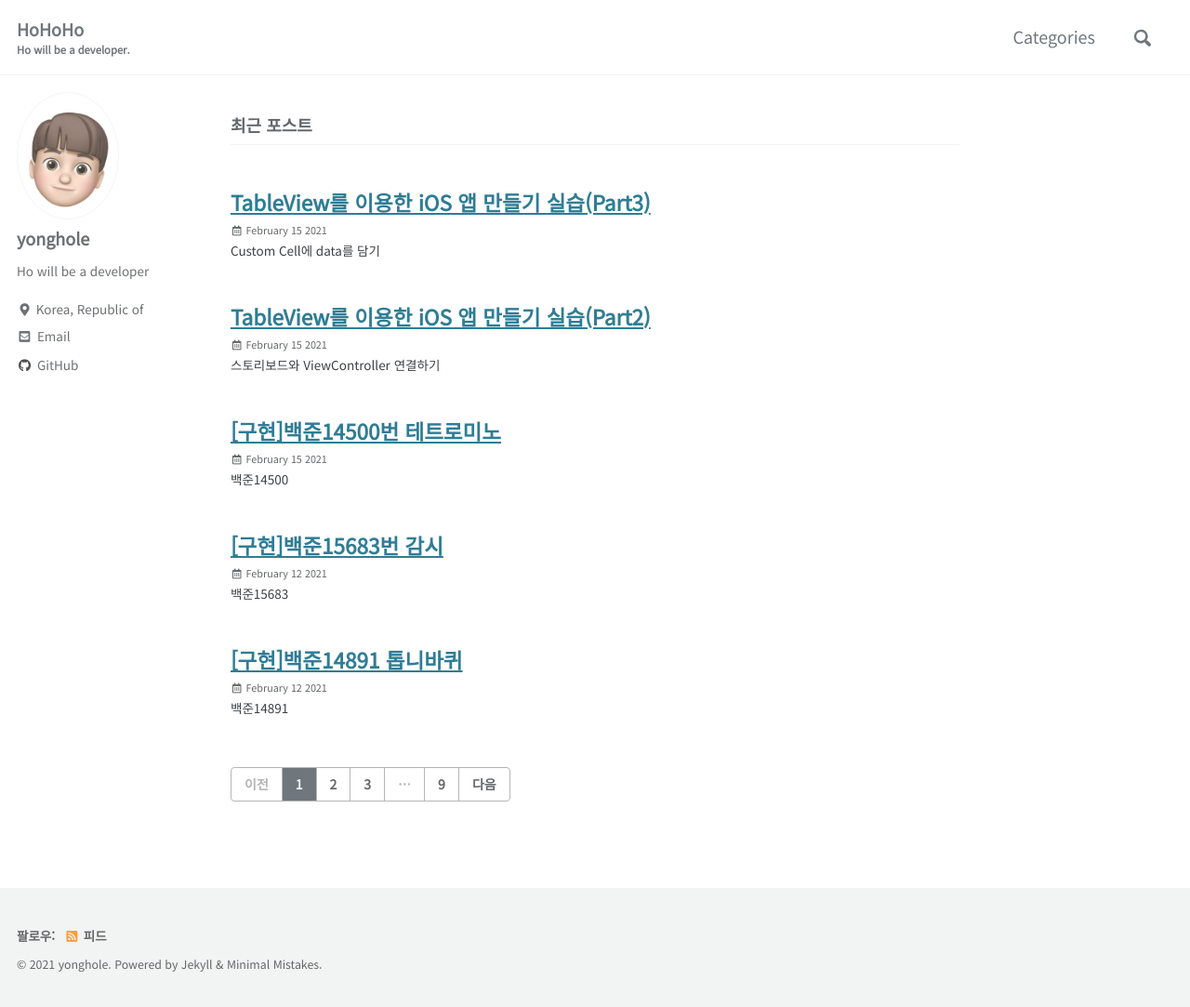
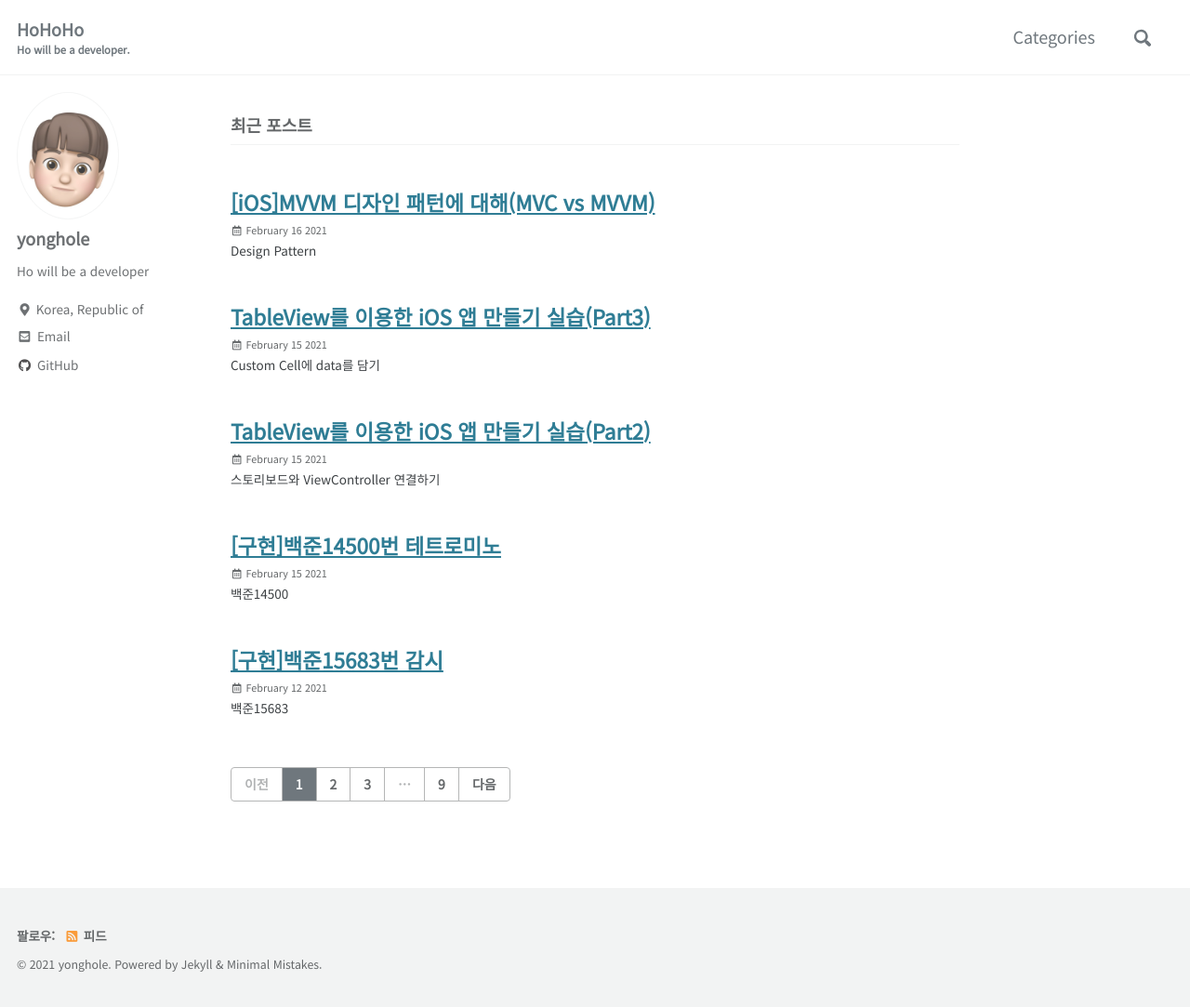
Before and after one commit to yonghole/yonghole.github.io, a Jekyll site: the page built from index.html, in a window 1280 px wide and 1083 px high. Shown: the whole window at 93% size. Built offline with Jekyll 4.4.1, drawn with Linux system fonts in a browser that asks for light colours; cached includes are drawn as plain includes; the list of posts is cut into pages by our own code.

Commit message:
Update and rename MVVM cc41aa42a1424f06814b50ccad5a861a.md to 2021-02-16-MVVM.md

```diff
--- a/_posts/MVVM cc41aa42a1424f06814b50ccad5a861a.md
+++ b/_posts/2021-02-16-MVVM.md
@@ -1,4 +1,8 @@
-# MVVM
+---
+title: "[iOS]MVVM 디자인 패턴에 대해(MVC vs MVVM)"
+date: 2021-02-16 04:26:34
+categories: iOS
+---
 
 ### Design Pattern
 
```
Also changed, not shown: other parts of _posts/2021-02-16-MVVM.md (+2 -2 lines).
